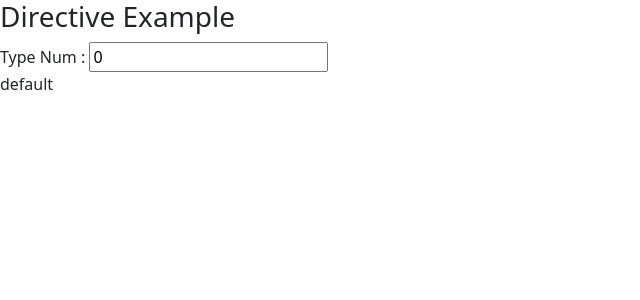
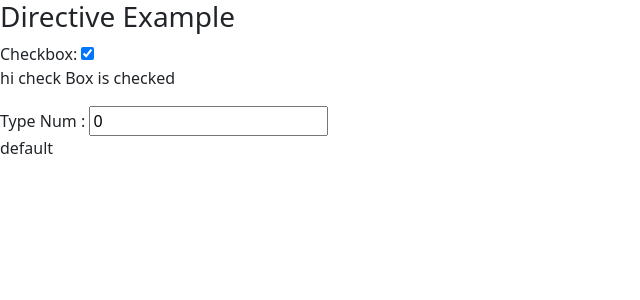
Before and after one commit to niroshakannan17/angular-directive, an Angular app in the folder directiveexample/: page / in a window 1280 px wide. Shown: the top 300 px of the page, without its empty margins (0-640 px from the left). Built offline with nearby package versions, Linux system fonts and the light colour scheme.

Commit message:
ngif example worked

```diff
--- a/directiveexample/src/app/app.component.html
+++ b/directiveexample/src/app/app.component.html
@@ -1,4 +1,22 @@
 <h3>{{title}}</h3>
+
+<div>
+    <div class="row">
+      <label> Checkbox:
+        <input type="checkbox" [(ngModel)]="showme">
+      </label>
+    </div>
+    <div class="row">
+        <div *ngIf="showme; then thenBlock; else elseBlock"></div>
+    </div>
+    <ng-template #thenBlock>
+      <p> hi check Box is checked</p>
+    </ng-template>
+    <ng-template #elseBlock>
+      <p> sorry check Box is not checked</p>
+    </ng-template>
+</div>
+
 
 Type Num : <input type="text" [(ngModel)]="num">
 
--- a/directiveexample/src/app/app.component.ts
+++ b/directiveexample/src/app/app.component.ts
@@ -19,6 +19,9 @@ export class AppComponent
 
   title = 'Directive Example';
   num:string ="0";
+
+  showme = true;
+
   students_detail = [
     {name:"Shasha",subject:"English",marks:"85",result:"Pass"},
     {name:"Jotha",subject:"English",marks:"75",result:"Pass"},
```
